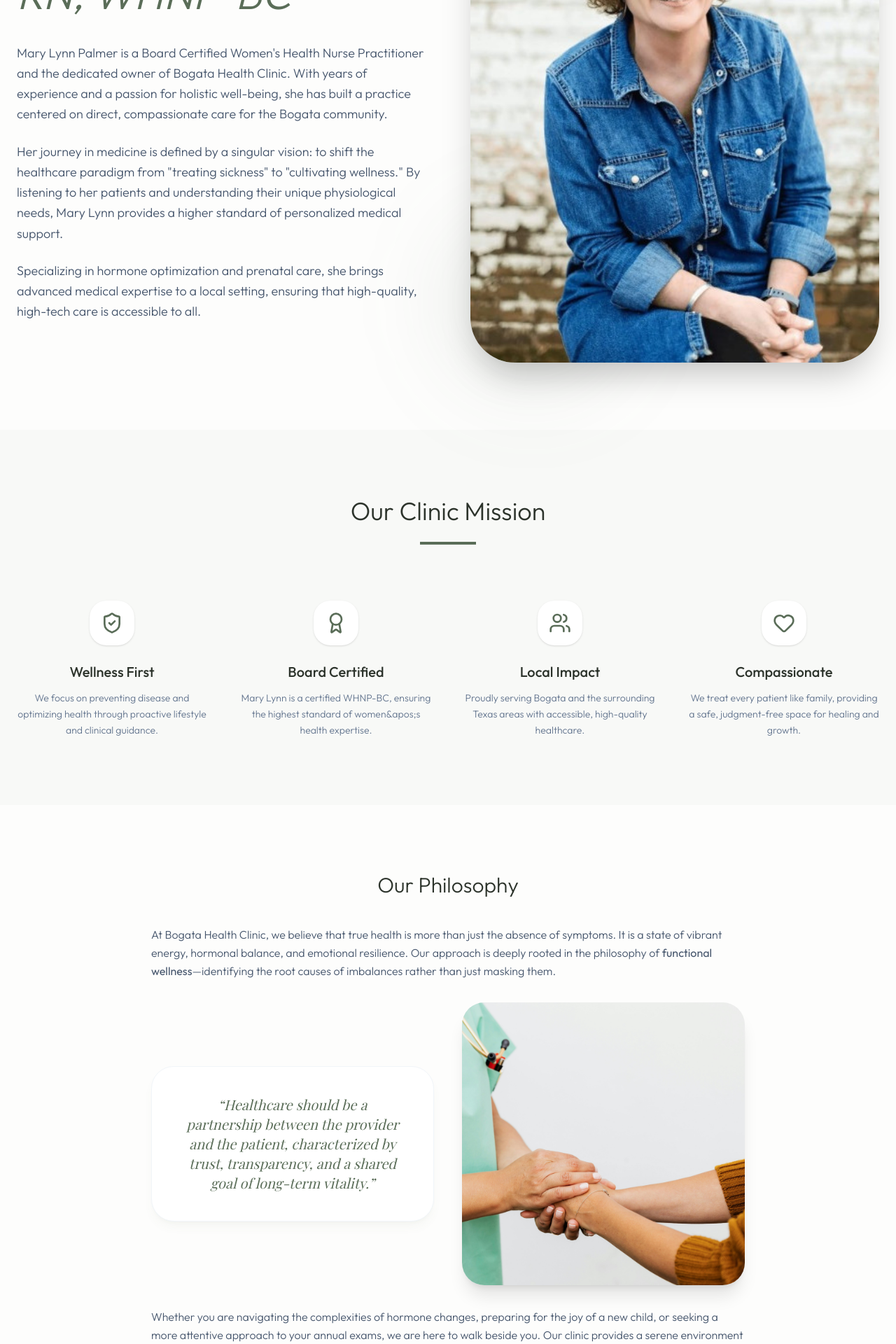
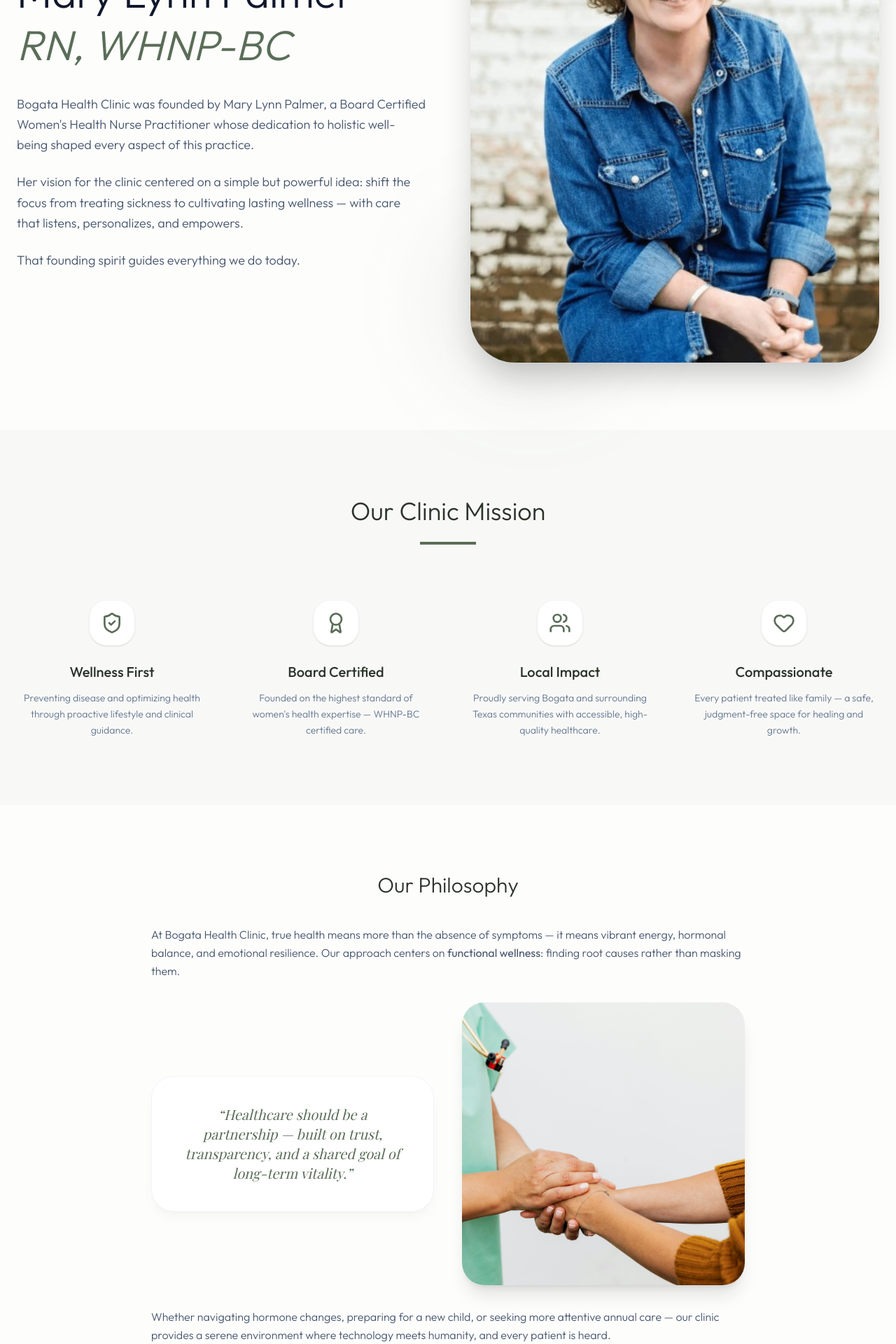
Before and after one commit to Founditmarketing/bogata-health-clinic, a React (Vite) app: page /about in a window 1280 px wide. Shown: the part 340-2260 px from the top of the page at 70% size. Built offline with nearby package versions, Linux system fonts and the light colour scheme.

Commit message:
Rework About page + remove active-tense Mary Lynn refs across service pages

```diff
--- a/src/pages/About.tsx
+++ b/src/pages/About.tsx
@@ -4,7 +4,7 @@ import { ShieldCheck, Award, Users, Heart } from 'lucide-react';
 export default function About() {
   return (
     <div className="pt-32 pb-24">
-      {/* Hero Header */}
+      {/* Founder Section */}
       <section className="max-w-7xl mx-auto px-6 mb-24">
         <div className="grid grid-cols-1 lg:grid-cols-2 gap-16 items-center">
           <motion.div
@@ -12,20 +12,20 @@ export default function About() {
             animate={{ opacity: 1, x: 0 }}
             transition={{ duration: 0.8 }}
           >
-            <span className="text-primary font-semibold uppercase tracking-widest text-xs mb-4 block">Meet Our Founder</span>
+            <span className="text-primary font-semibold uppercase tracking-widest text-xs mb-4 block">Our Founder</span>
             <h1 className="text-4xl md:text-6xl font-light text-slate-900 mb-8 leading-tight">
               Mary Lynn Palmer <br />
               <span className="text-primary italic">RN, WHNP-BC</span>
             </h1>
             <div className="space-y-6 text-lg text-slate-600 font-light leading-relaxed">
               <p>
-                Mary Lynn Palmer is a Board Certified Women&apos;s Health Nurse Practitioner and the dedicated owner of Bogata Health Clinic. With years of experience and a passion for holistic well-being, she has built a practice centered on direct, compassionate care for the Bogata community.
+                Bogata Health Clinic was founded by Mary Lynn Palmer, a Board Certified Women&apos;s Health Nurse Practitioner whose dedication to holistic well-being shaped every aspect of this practice.
               </p>
               <p>
-                Her journey in medicine is defined by a singular vision: to shift the healthcare paradigm from &quot;treating sickness&quot; to &quot;cultivating wellness.&quot; By listening to her patients and understanding their unique physiological needs, Mary Lynn provides a higher standard of personalized medical support.
+                Her vision for the clinic centered on a simple but powerful idea: shift the focus from treating sickness to cultivating lasting wellness — with care that listens, personalizes, and empowers.
               </p>
               <p>
-                Specializing in hormone optimization and prenatal care, she brings advanced medical expertise to a local setting, ensuring that high-quality, high-tech care is accessible to all.
+                That founding spirit guides everything we do today.
               </p>
             </div>
           </motion.div>
@@ -39,7 +39,7 @@ export default function About() {
             <div className="aspect-[4/5] rounded-[4rem] overflow-hidden shadow-2xl relative z-10">
               <img
                 src="/mary-lynn-palmer.jpg"
-                alt="Mary Lynn Palmer"
+                alt="Mary Lynn Palmer, Founder of Bogata Health Clinic"
                 className="w-full h-full object-cover"
               />
             </div>
@@ -61,22 +61,22 @@ export default function About() {
             {[
               {
                 title: 'Wellness First',
-                desc: 'We focus on preventing disease and optimizing health through proactive lifestyle and clinical guidance.',
+                desc: 'Preventing disease and optimizing health through proactive lifestyle and clinical guidance.',
                 icon: ShieldCheck,
               },
               {
                 title: 'Board Certified',
-                desc: 'Mary Lynn is a certified WHNP-BC, ensuring the highest standard of women&apos;s health expertise.',
+                desc: 'Founded on the highest standard of women\'s health expertise — WHNP-BC certified care.',
                 icon: Award,
               },
               {
                 title: 'Local Impact',
-                desc: 'Proudly serving Bogata and the surrounding Texas areas with accessible, high-quality healthcare.',
+                desc: 'Proudly serving Bogata and surrounding Texas communities with accessible, high-quality healthcare.',
                 icon: Users,
               },
               {
                 title: 'Compassionate',
-                desc: 'We treat every patient like family, providing a safe, judgment-free space for healing and growth.',
+                desc: 'Every patient treated like family — a safe, judgment-free space for healing and growth.',
                 icon: Heart,
               },
             ].map((value, idx) => (
@@ -94,16 +94,16 @@ export default function About() {
         </div>
       </section>
 
-      {/* Philosophy Details */}
+      {/* Philosophy */}
       <section className="py-24 max-w-4xl mx-auto px-6">
         <h2 className="text-3xl font-light mb-10 text-center">Our Philosophy</h2>
         <div className="prose prose-slate prose-lg max-w-none font-light leading-relaxed space-y-8 text-slate-600">
           <p>
-            At Bogata Health Clinic, we believe that true health is more than just the absence of symptoms. It is a state of vibrant energy, hormonal balance, and emotional resilience. Our approach is deeply rooted in the philosophy of <strong>functional wellness</strong>—identifying the root causes of imbalances rather than just masking them.
+            At Bogata Health Clinic, true health means more than the absence of symptoms — it means vibrant energy, hormonal balance, and emotional resilience. Our approach centers on <strong>functional wellness</strong>: finding root causes rather than masking them.
           </p>
           <div className="grid grid-cols-1 md:grid-cols-2 gap-10 items-center not-prose">
             <div className="bg-white p-10 rounded-[2rem] border border-slate-100 italic font-serif text-primary text-xl text-center shadow-lg shadow-primary/5">
-              &ldquo;Healthcare should be a partnership between the provider and the patient, characterized by trust, transparency, and a shared goal of long-term vitality.&rdquo;
+              &ldquo;Healthcare should be a partnership — built on trust, transparency, and a shared goal of long-term vitality.&rdquo;
             </div>
             <div className="rounded-[2rem] overflow-hidden shadow-xl aspect-square">
               <img
@@ -114,7 +114,7 @@ export default function About() {
             </div>
           </div>
           <p>
-            Whether you are navigating the complexities of hormone changes, preparing for the joy of a new child, or seeking a more attentive approach to your annual exams, we are here to walk beside you. Our clinic provides a serene environment where technology meets humanity, and where every patient is heard.
+            Whether navigating hormone changes, preparing for a new child, or seeking more attentive annual care — our clinic provides a serene environment where technology meets humanity, and every patient is heard.
           </p>
         </div>
       </section>
--- a/src/pages/Home.tsx
+++ b/src/pages/Home.tsx
@@ -52,7 +52,7 @@ export default function Home() {
                 stage of life.
               </h1>
               <p className="text-lg text-muted max-w-md leading-relaxed font-light">
-                Led by Mary Lynn Palmer, WHNP-BC, we focus on wellness instead of sickness through personalized hormone balancing and primary care.
+                Founded on the vision of Mary Lynn Palmer, WHNP-BC, we focus on wellness instead of sickness through personalized hormone balancing and primary care.
               </p>
             </div>
 
--- a/src/pages/services/BioTE.tsx
+++ b/src/pages/services/BioTE.tsx
@@ -65,7 +65,7 @@ export default function BioTE() {
 
             <h2 className="text-3xl font-light text-slate-900">What to Expect</h2>
             <p>
-              The process begins with a comprehensive blood panel and a consultation with Mary Lynn Palmer. We will analyze your results and determine the exact dosage required. The insertion procedure takes less than 10 minutes and requires only local anesthesia. There is minimal downtime, and you can resume most normal activities immediately.
+              The process begins with a comprehensive blood panel and a consultation with our provider. We will analyze your results and determine the exact dosage required. The insertion procedure takes less than 10 minutes and requires only local anesthesia. There is minimal downtime, and you can resume most normal activities immediately.
             </p>
           </div>
 
--- a/src/pages/services/FamilyPlanning.tsx
+++ b/src/pages/services/FamilyPlanning.tsx
@@ -75,7 +75,7 @@ export default function FamilyPlanning() {
               href="tel:903-632-0078"
               className="inline-block bg-white text-primary px-10 py-5 rounded-full font-bold hover:scale-105 transition-transform"
             >
-              Speak with Mary Lynn
+              Speak with Our Team
             </a>
           </div>
         </motion.div>
--- a/src/pages/services/Prenatal.tsx
+++ b/src/pages/services/Prenatal.tsx
@@ -31,7 +31,7 @@ export default function Prenatal() {
 
             <h2 className="text-3xl font-light text-slate-900">Comprehensive Support</h2>
             <p>
-              Under the guidance of Mary Lynn Palmer, WHNP-BC, our prenatal services focus on early and regular medical care to monitor your health and your baby&apos;s development. We believe in building a relationship of trust so you feel empowered and informed throughout your entire pregnancy.
+              Our prenatal services focus on early and regular medical care to monitor your health and your baby&apos;s development. We believe in building a relationship of trust so you feel empowered and informed throughout your entire pregnancy.
             </p>
 
             <div className="grid grid-cols-1 md:grid-cols-2 gap-8 my-16 NOT-prose">
--- a/src/pages/services/Thyroid.tsx
+++ b/src/pages/services/Thyroid.tsx
@@ -63,7 +63,7 @@ export default function Thyroid() {
 
             <h2 className="text-3xl font-light text-slate-900">Our Treatment Approach</h2>
             <p>
-              Effective thyroid management starts with correct testing. We look beyond basic TSH levels to provide a more complete picture of your thyroid function. By analyzing various thyroid markers, Mary Lynn Palmer can develop a nuanced treatment plan that may include hormone replacement therapy, nutritional adjustments, and lifestyle modifications to help you feel your best again.
+              Effective thyroid management starts with correct testing. We look beyond basic TSH levels to provide a more complete picture of your thyroid function. By analyzing various thyroid markers, our clinical team develops a nuanced treatment plan that may include hormone replacement therapy, nutritional adjustments, and lifestyle modifications to help you feel your best again.
             </p>
           </div>
 
```
